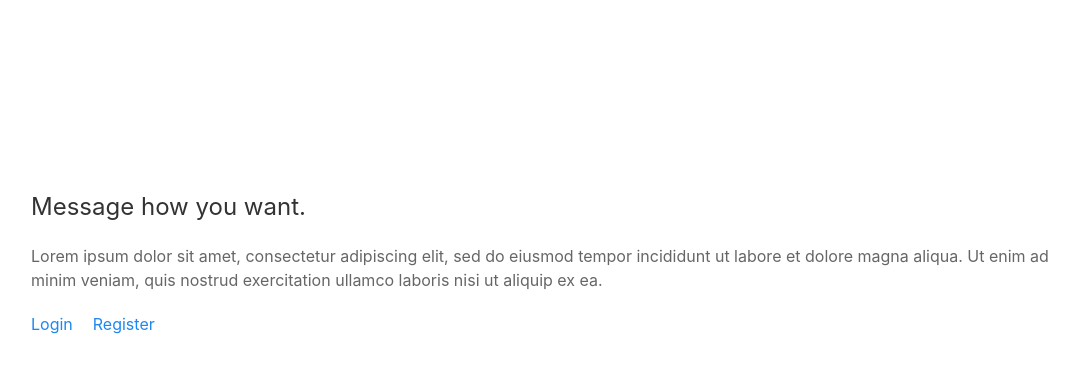
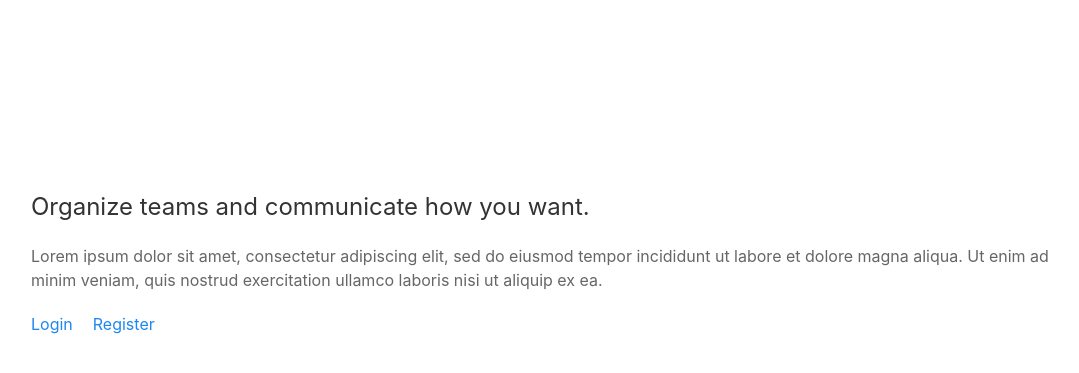
Before and after one commit to arpanneupane19/Chattr, a Flask app: page / in a window 1280 px wide. Shown: the top 373 px of the page, without its empty margins (79-1158 px from the left). Run offline with Flask 2, Linux system fonts and the light colour scheme; parts of the project's set-up code (start-up, migrations or seed data) failed here and were passed over; some libraries are stand-ins or nearby versions.

Commit message:
changed slogan

```diff
--- a/app/templates/home.html
+++ b/app/templates/home.html
@@ -9,7 +9,7 @@
 <div class="uk-container">
     <section id='landing'>
         <div class="uk-card uk-card-body uk-card-hover uk-card-large uk-margin-medium-top">
-            <h3 class="uk-card-title">Message how you want.</h3>
+            <h3 class="uk-card-title">Organize teams and communicate how you want.</h3>
             <p> Lorem ipsum dolor sit amet, consectetur adipiscing elit, sed do eiusmod tempor incididunt ut labore et
                 dolore
                 magna aliqua. Ut enim ad minim veniam, quis nostrud exercitation ullamco laboris nisi ut aliquip ex ea.
```
